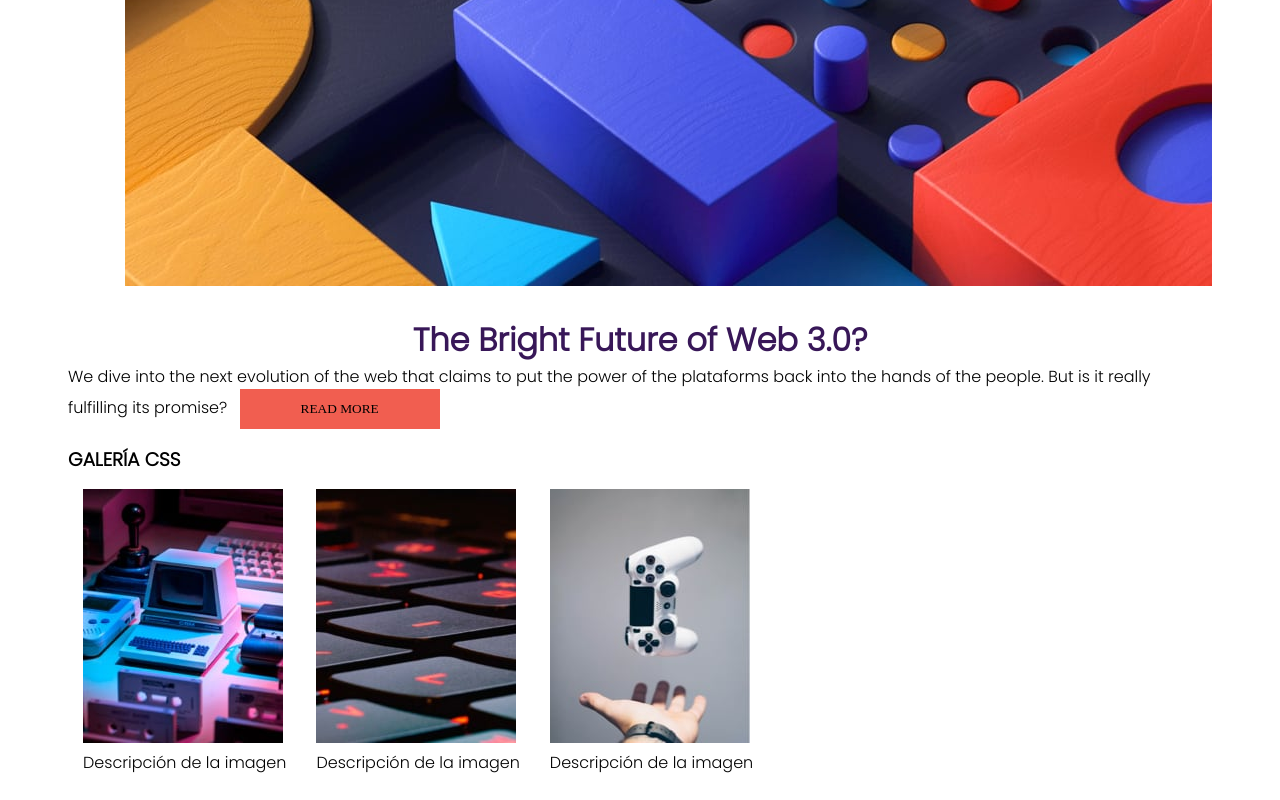
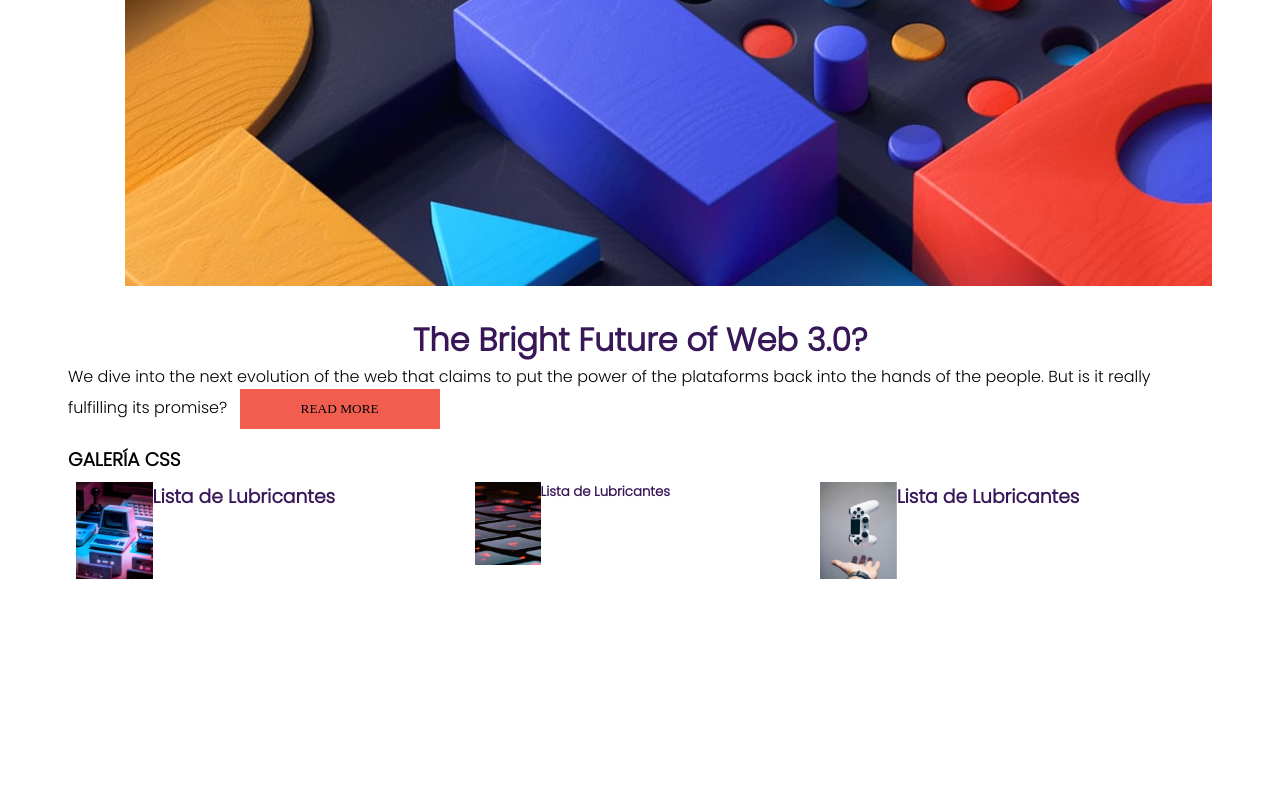
Before and after one commit to Hernan-22/desafioangular01, an Angular app: page / in a window 1280 px wide. Shown: the part 429-1229 px from the top of the page. After the commit the page ends 1033 px from the top, so only its background shows below. Built offline with nearby package versions, Linux system fonts and the light colour scheme.

Commit message:
Cambios fotoss
fotos

```diff
--- a/src/app/tableroprincipal/cuerpo/cuerpo.component.html
+++ b/src/app/tableroprincipal/cuerpo/cuerpo.component.html
@@ -24,33 +24,28 @@
         </span>
         <button class="boton">READ MORE</button>
       </div>
-      <div class="tre">
-        <div id="principal">
+      <div class="principal">
         <h3>GALERÍA CSS</h3>
         <div class="contenedorfoto">
           <a href="#">
             <img src="../../../assets/images/image-retro-pcs.jpg" border="0"
-                alt=""/>
+              alt="" width="20%" height="30%"/>
           </a>
-            <br />
-            <span>Descripción de la imagen</span>
+          <h3 id="texto">Lista de Lubricantes</h3>
         </div>
         <div class="contenedorfoto">
           <a href="#">
             <img src="../../../assets/images/image-top-laptops.jpg" border="0"
-                alt=""/>
+              alt="" width="20%" height="30%"/>
           </a>
-            <br />
-            <span>Descripción de la imagen</span>
+          <h5 id="texto">Lista de Lubricantes</h5>
         </div>
         <div class="contenedorfoto">
           <a href="#">
             <img src="../../../assets/images/image-gaming-growth.jpg"
-                border="0" alt=""/>
+              border="0" alt="" width="20%" height="30%"/>
           </a>
-            <br />
-            <span>Descripción de la imagen</span>
-          </div>
+          <h3 id="texto">Lista de Lubricantes</h3>
         </div>
       </div>
     </div>
--- a/src/app/tableroprincipal/cuerpo/cuerpo.component.scss
+++ b/src/app/tableroprincipal/cuerpo/cuerpo.component.scss
@@ -22,11 +22,11 @@ body {
 
 .contenedorfoto {
   float:left;
-  margin: 10px;
-  padding:5px;
+  margin: 5px;
+  padding:3px;
 }
 
-#principal {
+.principal {
   margin:0 auto;
 }
 
@@ -39,3 +39,10 @@ body {
   margin: 0 8px 16px;
   font-family: 'Poppings', 'sans-serif';
 }
+
+#texto{
+  display: inline-block;
+  vertical-align: top;
+  color: rgb(56, 23, 88);
+
+}
```
Lines whose indentation alone changed are shown as unchanged.
